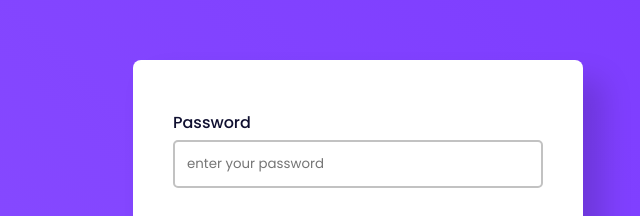
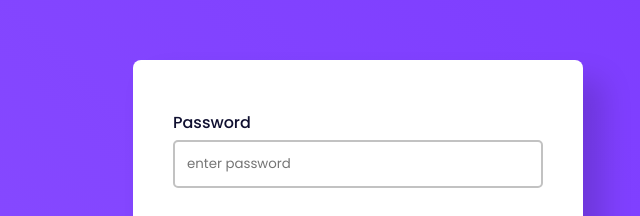
Before and after one commit to bhushanthapa/Password-validation, a plain HTML site: page index.html in a window 1280 px wide. Shown: the part 143-359 px from the top of the page, 282-922 px from the left. Drawn offline with Linux system fonts and the light colour scheme.

Commit message:
Update index.html

```diff
--- a/index.html
+++ b/index.html
@@ -11,7 +11,7 @@
 <body>
     <form>
         <label for="password">Password</label>
-        <input type="password" id="password" placeholder="enter your password">
+        <input type="password" id="password" placeholder="enter password">
         <label for="cnfrm-password">Confirm Password</label>
         <input type="password" id="cnfrm-password" placeholder="Confirm password here">
         <p id="message"></p>
```
